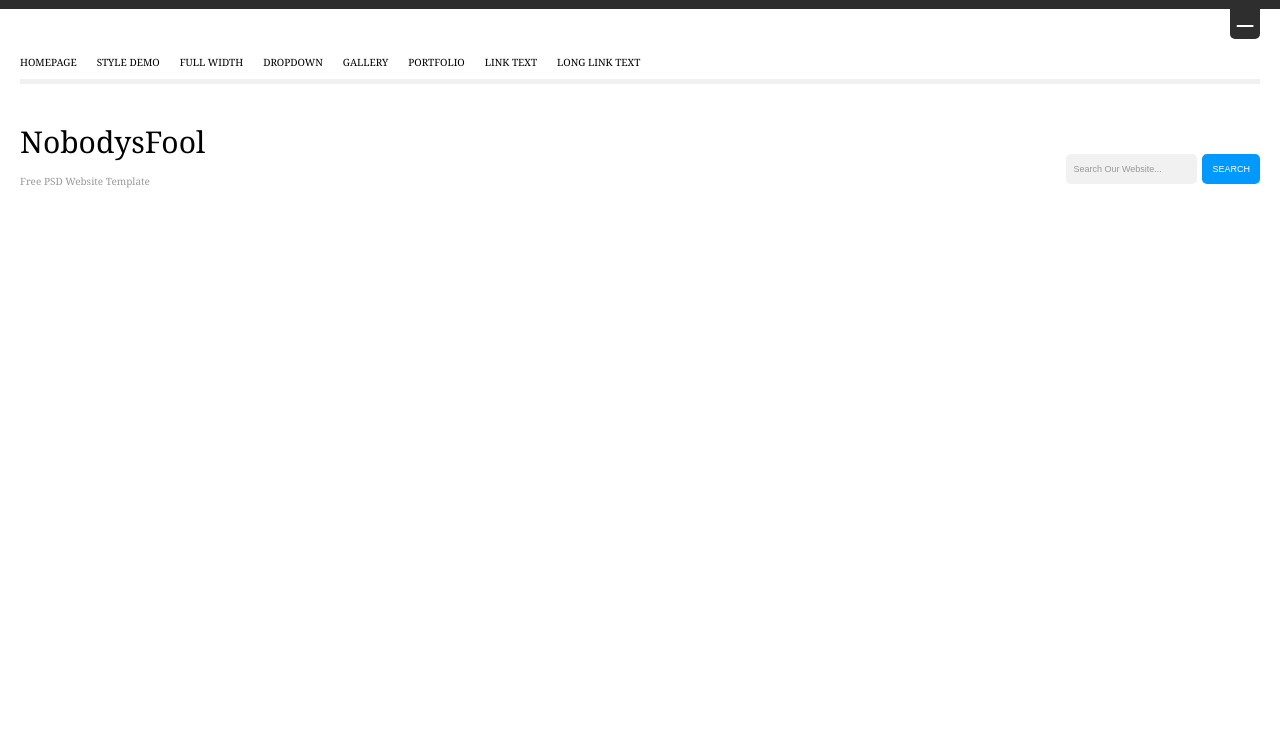
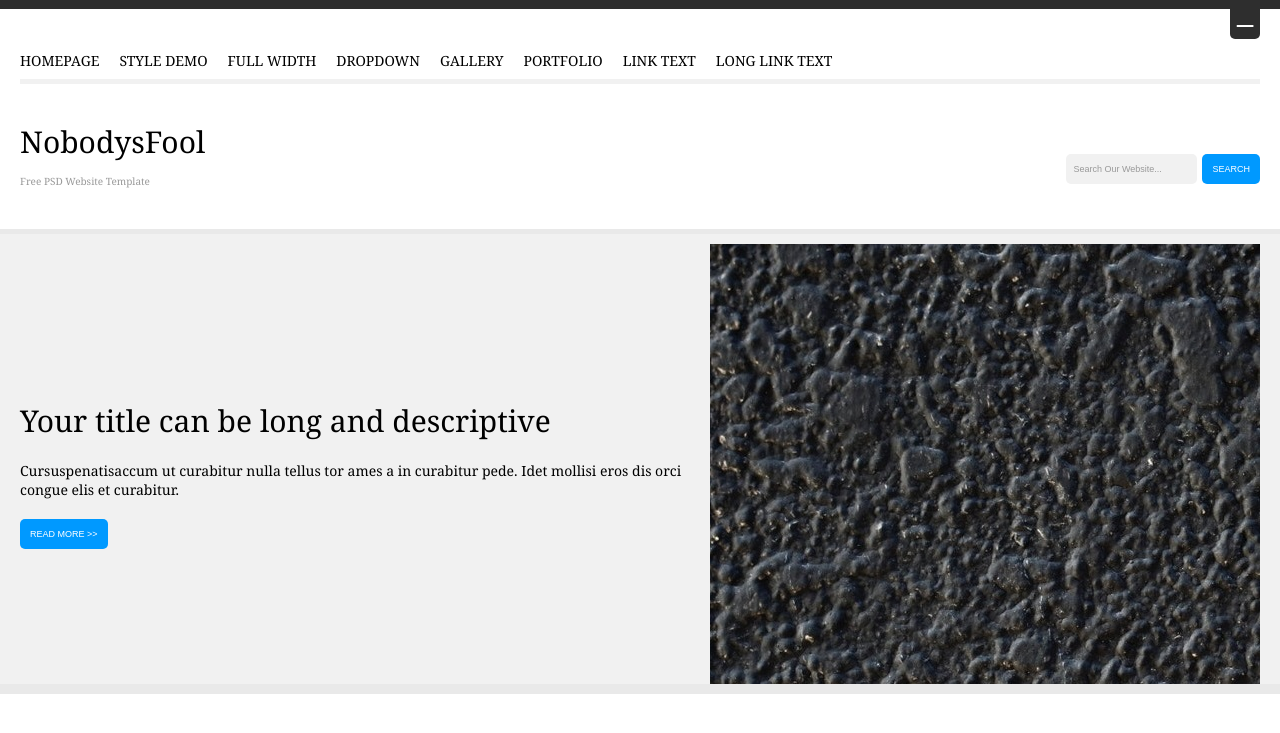
Before and after one commit to MantasZakas/Front-End-Course-19-05-06, a plain HTML site: page Homework/Homework8/pages/homework8.html in a window 1280 px wide. Shown: the part 51-784 px from the top of the page. Drawn offline with Linux system fonts and the light colour scheme.

Commit message:
Homework 8 grey section done

```diff
--- a/Homework/Homework8/css/style.css
+++ b/Homework/Homework8/css/style.css
@@ -1,5 +1,6 @@
 html, body {
     margin: 0;
+    min-width: 1000px;
     width: 100%;
     box-sizing: border-box;
     font-family: "georgia", sans-serif;
@@ -19,9 +20,6 @@ header a {
 }
 ::placeholder {
     color: #999999;
-}
-#body {
-    padding: 0 20px;
 }
 #social {
       display: flex;
@@ -49,6 +47,9 @@ header a {
 }
 #social li:hover {
     background: #db4a39;
+}
+#heading {
+    padding: 0 20px;
 }
 #button_black {
      height: 30px;
@@ -86,7 +87,7 @@ header a {
 #link_menu a{
     text-decoration: none;
     color: black;
-    font-size: 10px;
+    font-size: 14px;
 }
 #link_menu li:hover {
     border: #0099ff solid;
@@ -136,3 +137,47 @@ header a {
     background: #f1f1f1;
     padding: 10px 7px;
 }
+#section_grey {
+    height: 465px;
+    padding: 0 20px;
+    background: #f1f1f1;
+    box-sizing: border-box;
+    border: solid #e9e9e9;
+    border-width: 5px 0 10px 0;
+    display: flex;
+}
+#section_grey_description {
+    flex-grow: 1;
+    padding-right: 20px;
+    display: flex;
+    flex-direction: column;
+    justify-content: center;
+}
+#section_grey_description div {
+    transform: translateY(15px);
+}
+#section_grey_description h2 {
+    font-size: 30px;
+    font-weight: normal;
+    margin: 0;
+}
+#section_grey_description p {
+    font-size: 14px;
+    margin: 20px 0;
+}
+#section_grey_description button {
+    height: 30px;
+    border: none;
+    border-radius: 5px;
+    color: white;
+    font-size: 9px;
+    background: #0099ff;
+    padding: 10px
+}
+#section_grey_picture {
+    margin-top: 10px;
+    height: 440px;
+    min-width: 550px;
+    background: black cover no-repeat;
+    background-image: url("../images/550_440px.jpg");
+}
--- a/Homework/Homework8/pages/homework8.html
+++ b/Homework/Homework8/pages/homework8.html
@@ -38,7 +38,7 @@
         </ul>
     </nav>
 </header>
-<div id="body">
+<div id="heading">
     <button id="button_black">
         <a>–</a>
     </button>
@@ -83,6 +83,21 @@
         </div>
     </div>
 </div>
+<div id="section_grey">
+    <div id="section_grey_description">
+        <div>
+            <h2>Your title can be long and descriptive</h2>
+            <p>Cursuspenatisaccum ut curabitur nulla tellus tor ames a in curabitur pede. Idet mollisi eros dis orci
+                congue elis et curabitur.</p>
+            <button>READ MORE >></button>
+        </div>
+    </div>
+    <div id="section_grey_picture">
+
+    </div>
+</div>
+
+
 
 
 </body>
```
Also changed, not shown: Homework/Homework8/images/550_440px.jpg (added), Homework/Homework8/images/85_80px.jpg (added).
